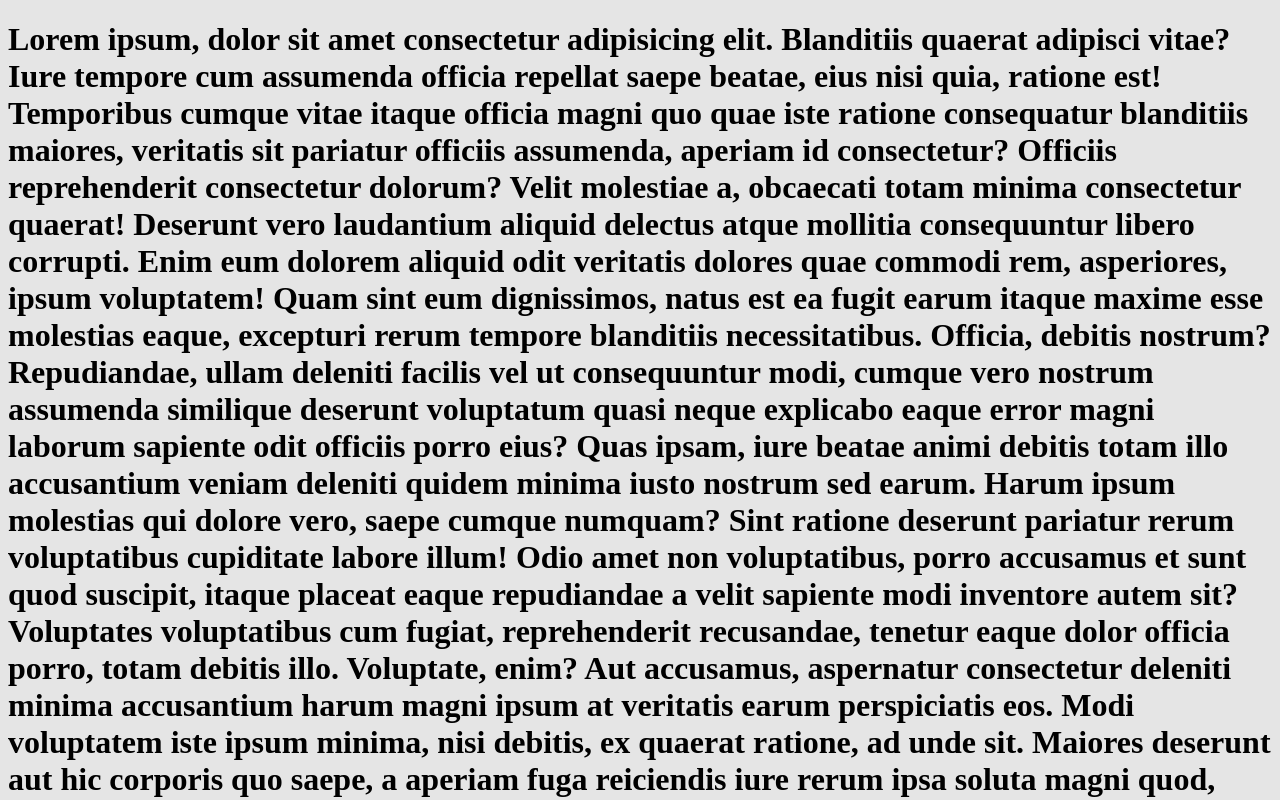
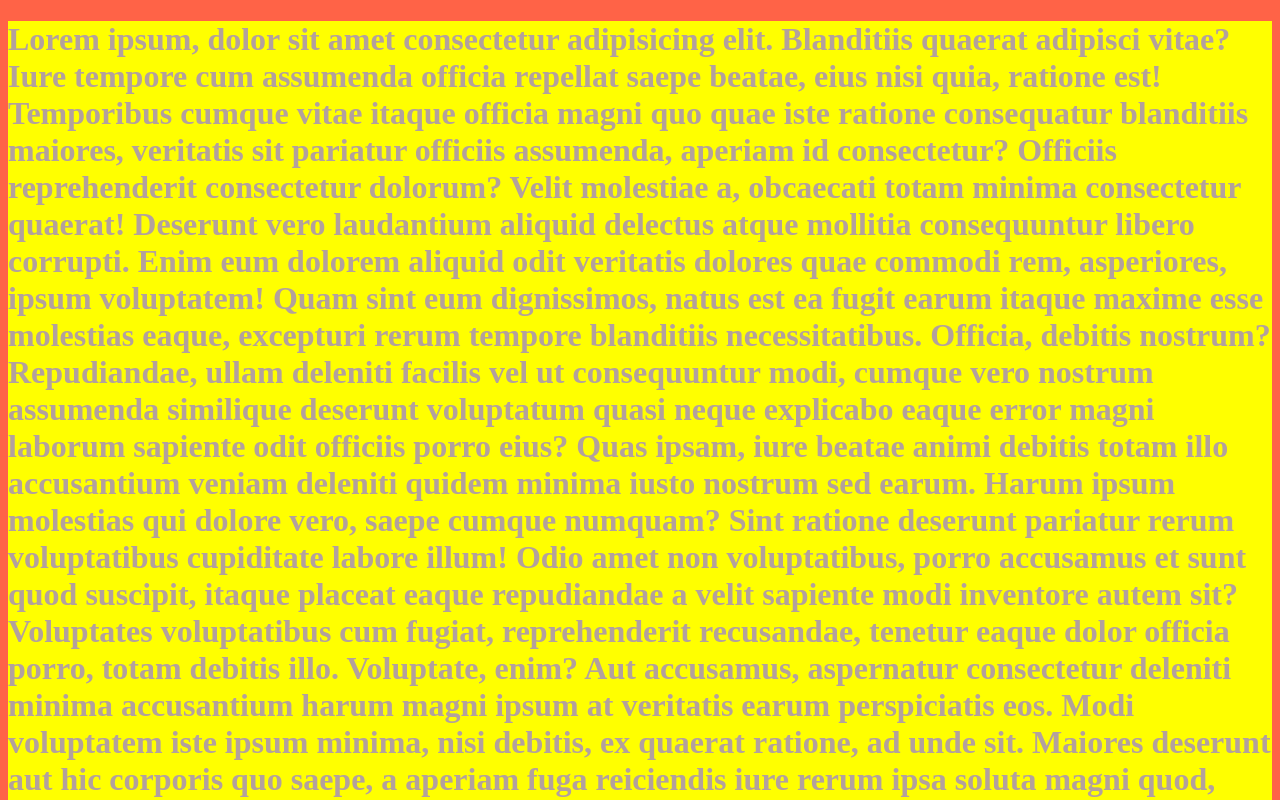
Before and after one commit to Yevgeniy-M/site-ADI, a plain HTML site: page index.html in a window 1280 px wide. Shown: the top 800 px of the page. Drawn offline with Linux system fonts and the light colour scheme.

Commit message:
Тест №2

```diff
--- a/sass/main.scss
+++ b/sass/main.scss
@@ -1,5 +1,10 @@
-$backgroundColor: #e5e5e5;
+$backgroundColor: tomato;
 
 body {
-  background-color: $backgroundcolor;
+  background-color: tomato;
+  color: blue;
 }
+h1 {
+  color: rgb(179, 161, 157);
+  background-color: yellow;
+}
```
Also changed, not shown: index.html (+1 -0 lines), css/main.css, css/main.min.css, 2 other files.
